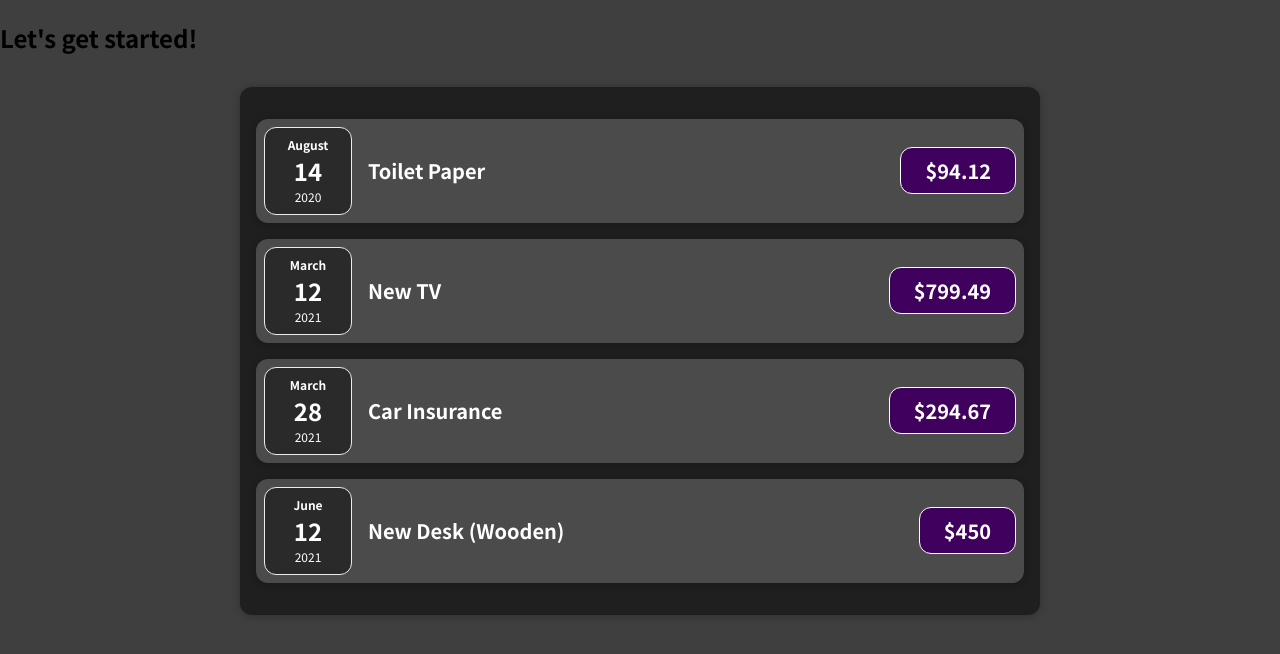
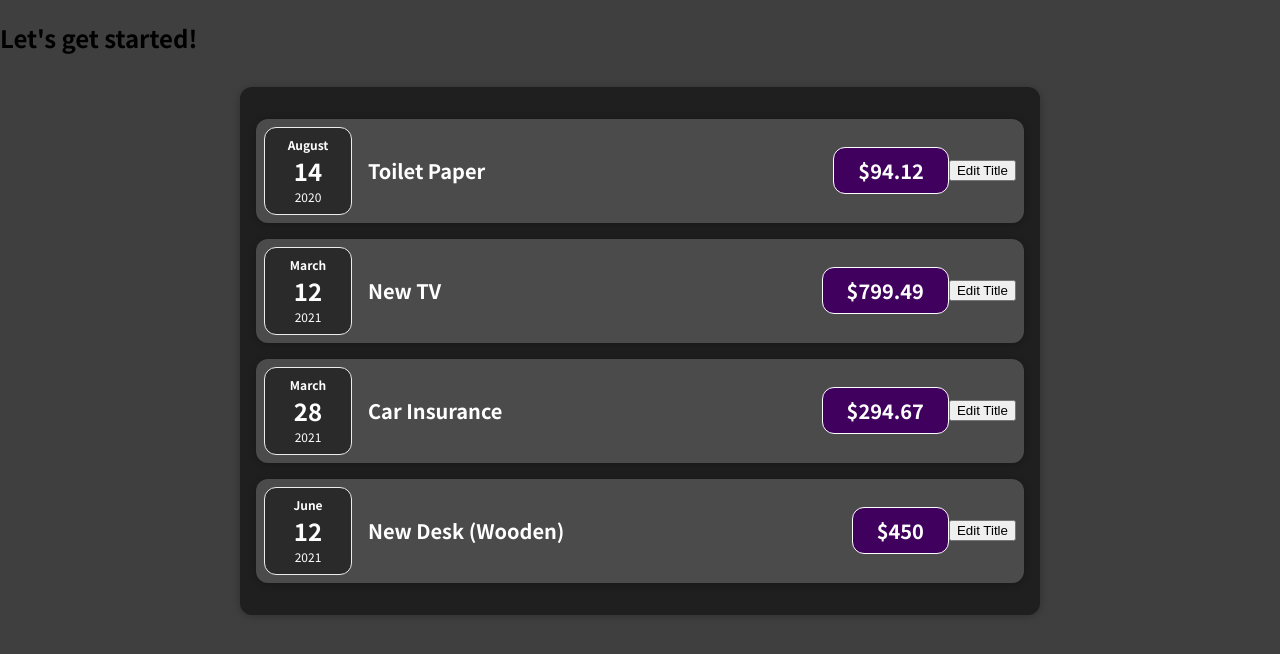
Before and after one commit to danielfontoura182/react--expense-app, a JavaScript app: page / in a window 1280 px wide. Shown: the top 654 px of the page. Built offline with nearby package versions, Linux system fonts and the light colour scheme.

Commit message:
test event listener and start implementing state

```diff
--- a/src/components/Expenses/ExpenseItem.js
+++ b/src/components/Expenses/ExpenseItem.js
@@ -3,6 +3,10 @@ import ExpenseDate from './ExpenseDate'
 import Card from '../UI/Card'
 
 function ExpenseItem(props) {
+  function clickHandler() {
+    console.log('CLICKED!')
+  }
+
   return (
     <Card className="expense-item">
       <div>
@@ -12,6 +16,7 @@ function ExpenseItem(props) {
         <h2>{props.title}</h2>
         <div className="expense-item__price">${props.amount}</div>
       </div>
+      <button onClick={clickHandler}>Edit Title</button>
     </Card>
   )
 }
```
Also changed, not shown: 1 other file (tests, documents, lock files or other folders).
